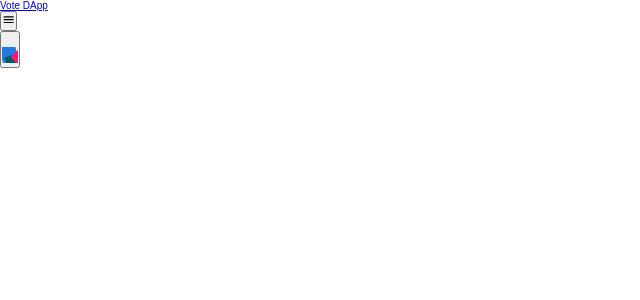
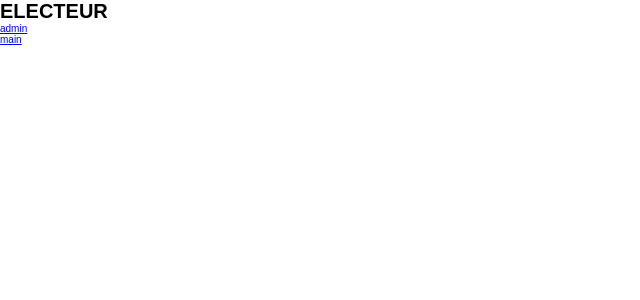
Before and after one commit to CyrilDemand/IMT_crypto, a React app in the folder app/client/: page /electeur in a window 1280 px wide. Shown: the top 300 px of the page, without its empty margins (0-640 px from the left). Built offline with nearby package versions, Linux system fonts and the light colour scheme.

Commit message:
init pages

```diff
--- a/app/client/src/App.js
+++ b/app/client/src/App.js
@@ -3,6 +3,10 @@ import React, { Component } from "react"
 import Voting from "./contracts/Voting.json"
 import getWeb3 from "./getWeb3"
 import "./App.css"
+import Main from "./components/pages/Main";
+import Admin from "./components/pages/Admin";
+import Electeur from "./components/pages/Electeur";
+import { BrowserRouter, Routes, Route } from "react-router-dom";
 
 class App extends Component {
   state = {
@@ -64,8 +68,12 @@ class App extends Component {
   render() {
 return (
       <div className="App">
+
         <div className="flex flex-col justify-between min-h-screen">
           <div className="flex-1">
+            {
+              /*
+
             <header>
               <nav className="bg-yellow-10 border-yellow-30  z-50 fixed w-full">
                 <div className="sm:px-6 sm:py-3 md:px-8 md:py-6 flex flex-row items-center justify-between border border-b">
@@ -142,6 +150,18 @@ return (
                 </div>
               </nav>
             </header>
+
+               */
+            }
+            <BrowserRouter>
+              <Routes>
+                <Route path="/">
+                  <Route index element={<Main />} />
+                  <Route path="admin" element={<Admin />} />
+                  <Route path="electeur" element={<Electeur />} />
+                </Route>
+              </Routes>
+            </BrowserRouter>
          </div>
         </div>
         </div>
--- /dev/null
+++ b/app/client/src/components/pages/Admin.js
@@ -0,0 +1,19 @@
+import {Link} from "react-router-dom";
+
+function Admin() {
+    return (
+        <div>
+            <h1>Admin</h1>
+            <ul>
+                <li>
+                    <Link to="/">main</Link>
+                </li>
+                <li>
+                    <Link to="/electeur">electeur</Link>
+                </li>
+            </ul>
+        </div>
+    );
+}
+
+export default Admin;
--- /dev/null
+++ b/app/client/src/components/pages/Electeur.js
@@ -0,0 +1,19 @@
+import {Link} from "react-router-dom";
+
+function Electeur() {
+    return (
+        <div>
+            <h1>ELECTEUR</h1>
+            <ul>
+                <li>
+                    <Link to="/admin">admin</Link>
+                </li>
+                <li>
+                    <Link to="/">main</Link>
+                </li>
+            </ul>
+        </div>
+    );
+}
+
+export default Electeur;
--- /dev/null
+++ b/app/client/src/components/pages/Main.js
@@ -0,0 +1,19 @@
+import { Outlet, Link } from "react-router-dom";
+
+function Main() {
+    return (
+        <div>
+            <h1>main</h1>
+            <ul>
+                <li>
+                    <Link to="/admin">admin</Link>
+                </li>
+                <li>
+                    <Link to="/electeur">electeur</Link>
+                </li>
+            </ul>
+        </div>
+    );
+}
+
+export default Main;
```
Also changed, not shown: app/client/src/App.jsx (+6 -7 lines), app/client/src/components/EventList.js (added, +25 -0 lines), app/client/src/getWeb.js (added, +40 -0 lines).
